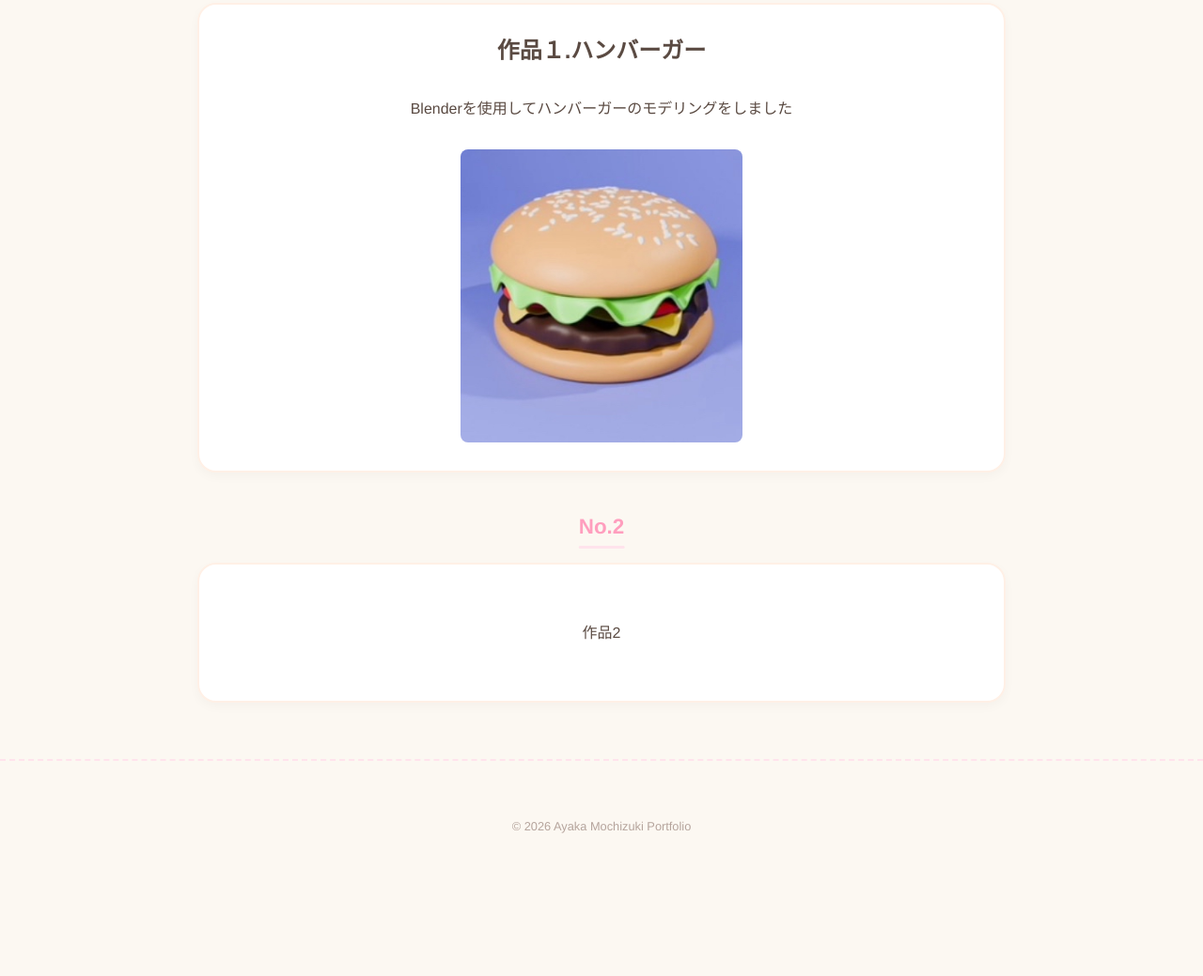
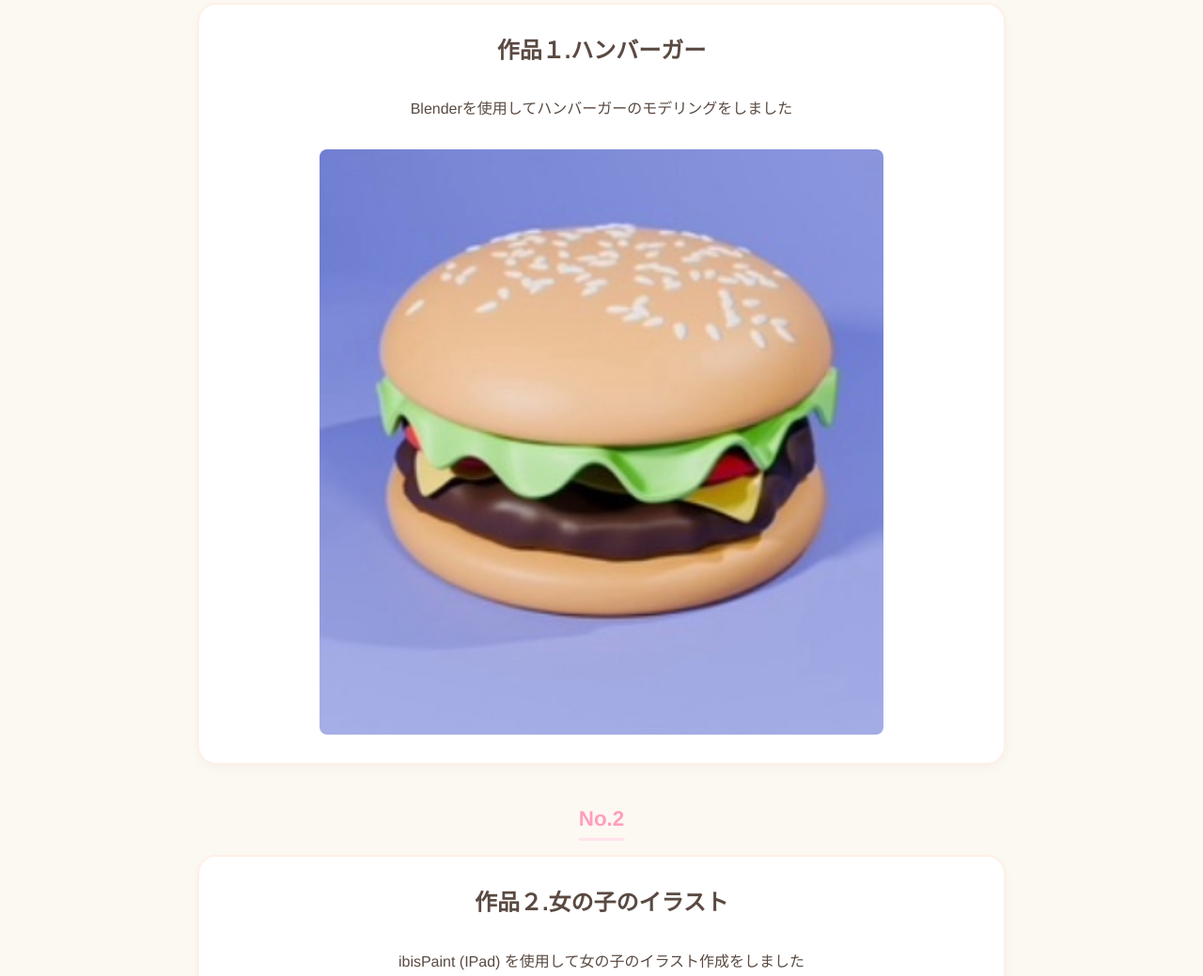
Before and after one commit to piyonpiyon05/portfolio, a website built with Vite: page illustration-view.html in a window 1280 px wide. Shown: the part 477-1516 px from the top of the page at 94% size. Before the commit the page ends 1428 px from the top, so only its background shows below. Built offline with nearby package versions, Linux system fonts and the light colour scheme.

Commit message:
作品の追加20260525

```diff
--- a/illustration-view.html
+++ b/illustration-view.html
@@ -13,7 +13,7 @@
     <header>
       <div class="container">
         <h1>Ayaka Mochizuki Portfolio</h1>
-         <!-- 追加：ハンバーガーボタン -->
+        <!-- 追加：ハンバーガーボタン -->
         <button class="hamburger" id="js-hamburger" aria-label="メニューを開く">
           <span></span>
           <span></span>
@@ -45,14 +45,9 @@
       <section id="No1">
         <h2 class="section-title">No.1</h2>
         <div class="profile-card">
-           <h2>作品１.ハンバーガー</h2>
+          <h2>作品１.ハンバーガー</h2>
           <p>Blenderを使用してハンバーガーのモデリングをしました</p>
-          <img
-          src="img/hamburger.png"
-          alt="hamburger"
-          class="work-img"
-
-          >
+          <img src="img/hamburger.png" alt="hamburger" class="work-img" />
         </div>
       </section>
 
@@ -60,7 +55,9 @@
       <section id="No2">
         <h2 class="section-title">No.2</h2>
         <div class="profile-card">
-          <p>作品2</p>
+          <h2>作品２.女の子のイラスト</h2>
+          <p>ibisPaint (IPad) を使用して女の子のイラスト作成をしました</p>
+          <img src="img/girl.png" alt="girl" class="work-img" />
         </div>
       </section>
     </main>
--- a/style.css
+++ b/style.css
@@ -212,7 +212,7 @@ header .container {
 /* --- 作品集（ギャラリー）セクション --- */
 .work-img{
     width: 100%;
-    max-width: 300px;
+    max-width: 600px;
     height:auto;
     border-radius: 8px;
     display:block;
```
Also changed, not shown: figma-view.html (+3 -1 lines), img/menuboard.png (added), 1 other file.
